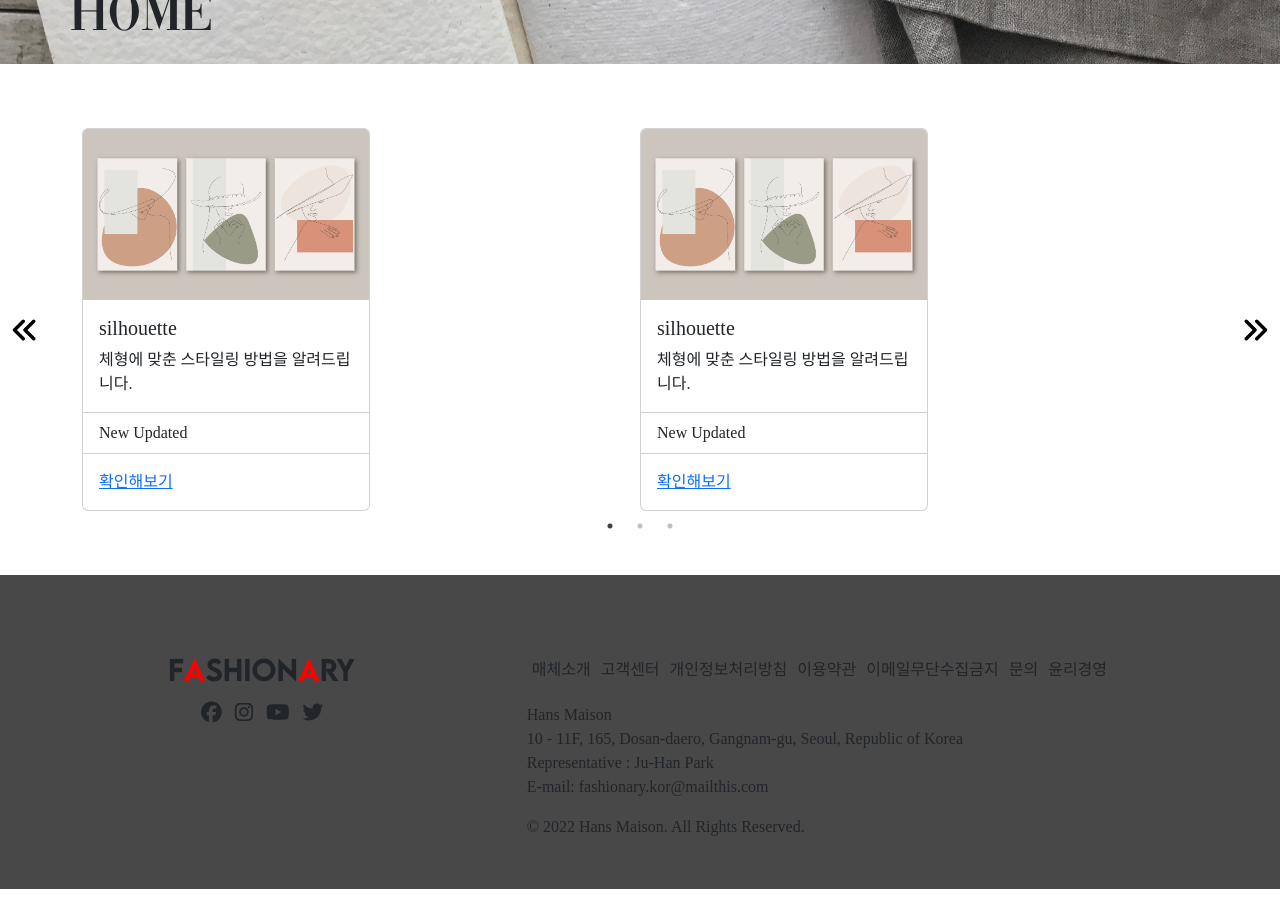
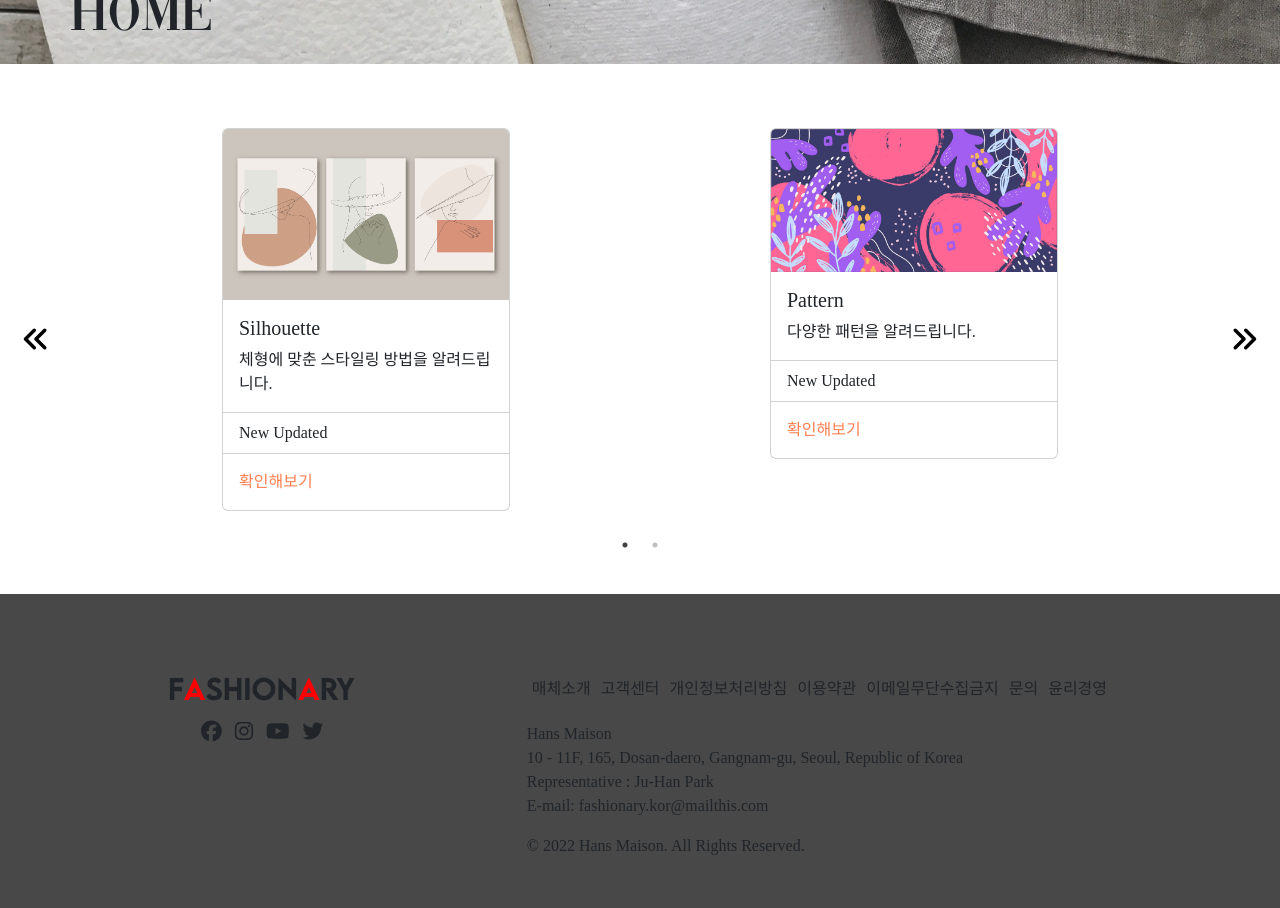
Before and after one commit to definitiomea/fashionary, a React (Create React App) app: page / in a window 1280 px wide. Shown: the part 820-1728 px from the top of the page. Built offline with nearby package versions, Linux system fonts and the light colour scheme; a web font is replaced by a local one.

Commit message:
홈 카드 작성 OK, 이제 리덕스로

```diff
--- a/src/App.css
+++ b/src/App.css
@@ -119,7 +119,7 @@
 }
 .index-btn {
     display: inline-block;
-    padding: 15px;
+    padding: 10px;
     cursor: pointer;
     border: none;
     background-color: transparent;
@@ -173,16 +173,6 @@
     border: 0px;
 }
 
-/* 마무리 하고 적용해주기 */
-@media screen and (max-width: 63rem) {
-    .hide {
-        display: block;
-    }
-    .menu-list {
-        display: none;
-    }
-}
-
 .menubox {
     text-decoration: none;
     color:black;
@@ -198,6 +188,11 @@
 }
 .card-area {
     font-family: myNanumSquareNeoBold;
+    margin: 0 10px;
+}
+.card-indivi {
+    width: 18rem;
+    margin: 0px auto;
 }
 .outlet {
     font-family: myLemonMilk, myNanumSquareNeoBold;
@@ -364,3 +359,17 @@
 .copyright {
     font-family: myNanumSquareNeoRegular;
 }
+
+/* 마무리 하고 적용해주기 */
+@media screen and (max-width: 63rem) {
+    .hide {
+        display: block;
+    }
+    .menu-list {
+        display: none;
+    }
+    .card-indivi {
+        width: 12rem;
+        margin: 0px auto;
+    }
+}
--- a/src/Modules/CategoryCard.js
+++ b/src/Modules/CategoryCard.js
@@ -0,0 +1,26 @@
+import Card from 'react-bootstrap/Card';
+import ListGroup from 'react-bootstrap/ListGroup';
+
+import { Link } from 'react-router-dom';
+
+function CategoryCard() {
+  return (
+    <Card className='card-indivi'>
+      <Card.Img variant="top" src={require(`../Sources/Img/24Z_2105.w015.n001.414B.p15.414.jpg`)} />
+      <Card.Body>
+        <Card.Title>Category of Clothes</Card.Title>
+        <Card.Text>
+          다양한 옷들을 알려드립니다
+        </Card.Text>
+      </Card.Body>
+      <ListGroup className="list-group-flush">
+        <ListGroup.Item>New Updated</ListGroup.Item>
+      </ListGroup>
+      <Card.Body>
+        <Link to={"/category"} style={{textDecoration: "none", color: "coral"}}>확인해보기</Link>
+      </Card.Body>
+    </Card>
+  );
+}
+
+export default CategoryCard;
--- a/src/Modules/FabricCard.js
+++ b/src/Modules/FabricCard.js
@@ -0,0 +1,26 @@
+import Card from 'react-bootstrap/Card';
+import ListGroup from 'react-bootstrap/ListGroup';
+
+import { Link } from 'react-router-dom';
+
+function FabricCard() {
+  return (
+    <Card className='card-indivi'>
+      <Card.Img variant="top" src={require(`../Sources/Img/vector-fabric-swatches.jpg`)} />
+      <Card.Body>
+        <Card.Title>Fabric</Card.Title>
+        <Card.Text>
+          다양한 원단을 알려드립니다.
+        </Card.Text>
+      </Card.Body>
+      <ListGroup className="list-group-flush">
+        <ListGroup.Item>New Updated</ListGroup.Item>
+      </ListGroup>
+      <Card.Body>
+      <Link to={"/category"} style={{textDecoration: "none", color: "coral"}}>확인해보기</Link>
+      </Card.Body>
+    </Card>
+  );
+}
+
+export default FabricCard;
--- a/src/Modules/PatternCard.js
+++ b/src/Modules/PatternCard.js
@@ -0,0 +1,26 @@
+import Card from 'react-bootstrap/Card';
+import ListGroup from 'react-bootstrap/ListGroup';
+
+import { Link } from 'react-router-dom';
+
+function PatternCard() {
+  return (
+    <Card className='card-indivi'>
+      <Card.Img variant="top" src={require(`../Sources/Img/abstract-g834409429_1920.jpg`)} />
+      <Card.Body>
+        <Card.Title>Pattern</Card.Title>
+        <Card.Text>
+          다양한 패턴을 알려드립니다.
+        </Card.Text>
+      </Card.Body>
+      <ListGroup className="list-group-flush">
+        <ListGroup.Item>New Updated</ListGroup.Item>
+      </ListGroup>
+      <Card.Body>
+      <Link to={"/category"} style={{textDecoration: "none", color: "coral"}}>확인해보기</Link>
+      </Card.Body>
+    </Card>
+  );
+}
+
+export default PatternCard;
--- a/src/Modules/SilhouetteCard.js
+++ b/src/Modules/SilhouetteCard.js
@@ -5,10 +5,10 @@ import { Link } from 'react-router-dom';
 
 function SilhouetteCard() {
   return (
-    <Card style={{ width: '18rem' }}>
+    <Card className='card-indivi'>
       <Card.Img variant="top" src={require(`../Sources/Img/outline_girl2_40.jpg`)} />
       <Card.Body>
-        <Card.Title>silhouette</Card.Title>
+        <Card.Title>Silhouette</Card.Title>
         <Card.Text>
           체형에 맞춘 스타일링 방법을 알려드립니다.
         </Card.Text>
@@ -17,7 +17,7 @@ function SilhouetteCard() {
         <ListGroup.Item>New Updated</ListGroup.Item>
       </ListGroup>
       <Card.Body>
-        <Link to={"/silhouette"}>확인해보기</Link>
+      <Link to={"/category"} style={{textDecoration: "none", color: "coral"}}>확인해보기</Link>
       </Card.Body>
     </Card>
   );
--- a/src/Pages/Home.jsx
+++ b/src/Pages/Home.jsx
@@ -9,6 +9,9 @@ import Slider from "react-slick";
 import { Container, Row, Col } from "react-bootstrap";
 
 import SilhouetteCard from '../Modules/SilhouetteCard';
+import PatternCard from '../Modules/PatternCard';
+import FabricCard from '../Modules/FabricCard';
+import CategoryCard from '../Modules/CategoryCard';
 
 const Home = () => {
     const settings = {
@@ -35,10 +38,9 @@ const Home = () => {
                                     <div className="card-area">
                                         <Slider {...settings}>
                                             <SilhouetteCard></SilhouetteCard>
-                                            <SilhouetteCard></SilhouetteCard>
-                                            <SilhouetteCard></SilhouetteCard>
-                                            <SilhouetteCard></SilhouetteCard>
-                                            <SilhouetteCard></SilhouetteCard>
+                                            <PatternCard></PatternCard>
+                                            <FabricCard></FabricCard>
+                                            <CategoryCard></CategoryCard>
                                         </Slider>
                                     </div>
                                 </Col>
```
